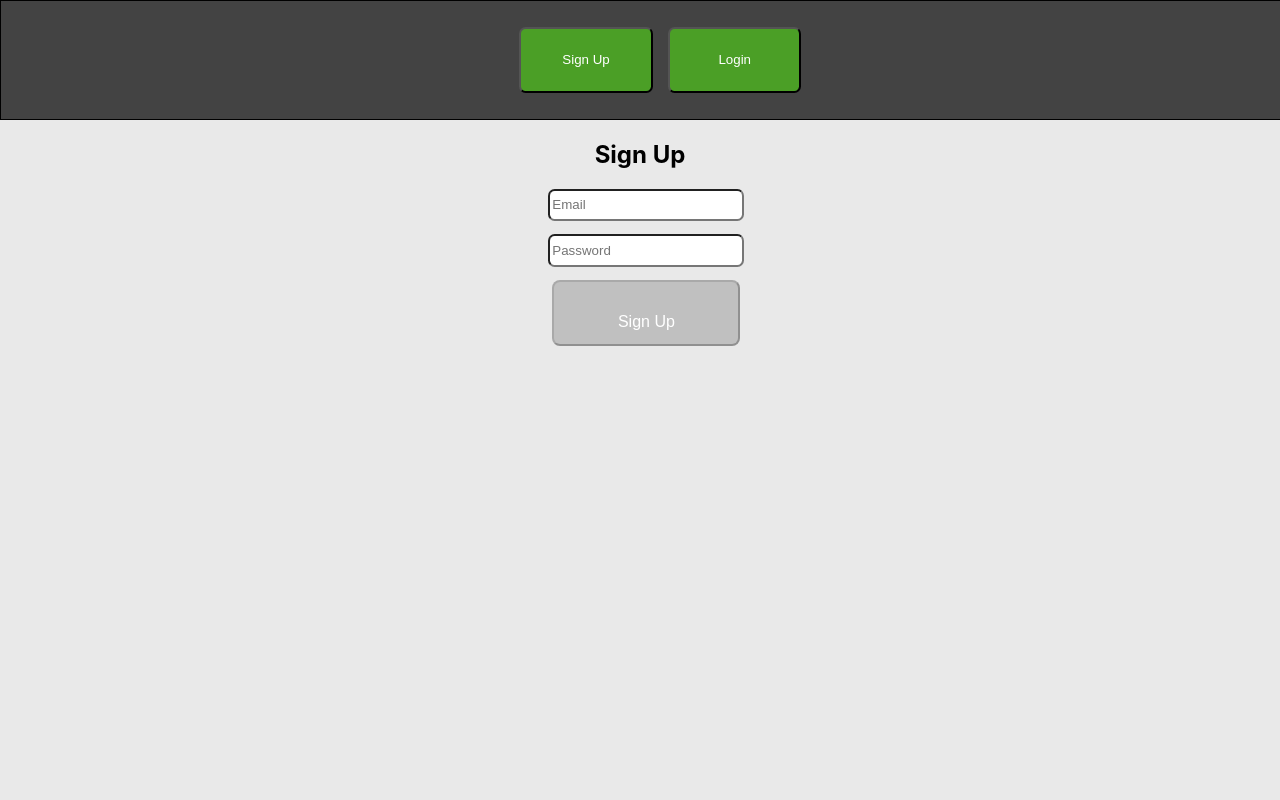
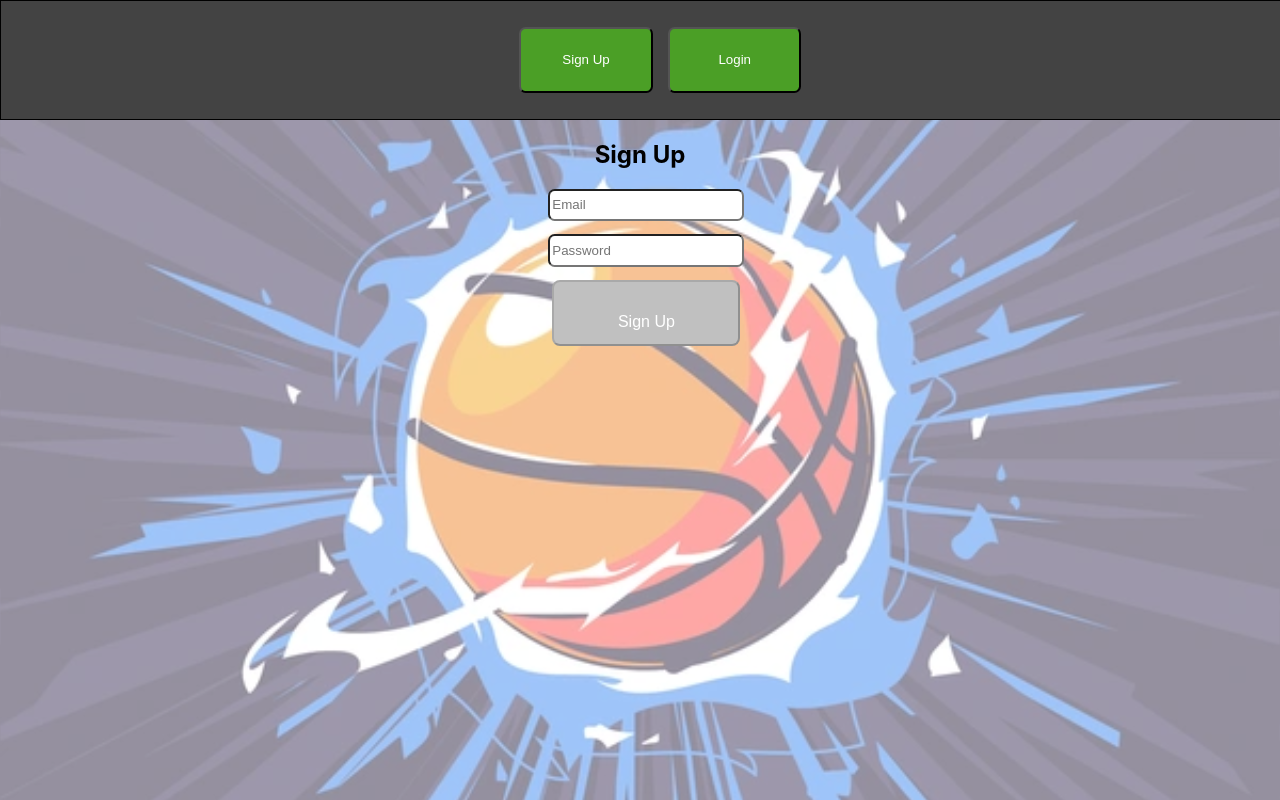
Before and after one commit to asahoo0/hoop_fantasy, a React (Create React App) app: page / in a window 1280 px wide. Built offline with nearby package versions, Linux system fonts and the light colour scheme; no server answers.

Commit message:
Background Image

```diff
--- a/public/index.html
+++ b/public/index.html
@@ -29,6 +29,7 @@
   <body>
     <noscript>You need to enable JavaScript to run this app.</noscript>
     <div id="root"></div>
+
     <!--
       This HTML file is a template.
       If you open it directly in the browser, you will see an empty page.
--- a/src/App.css
+++ b/src/App.css
@@ -1,5 +1,6 @@
 body {
-    background-color: rgb(233,233,233);
+    background-image: url("../vector-illustration-basketball-on-fire-600nw-1932908948.png");
+    background-size: cover;
 }
 
 .navbar_link {
```
Also changed, not shown: vector-illustration-basketball-on-fire-600nw-1932908948.png (added).
